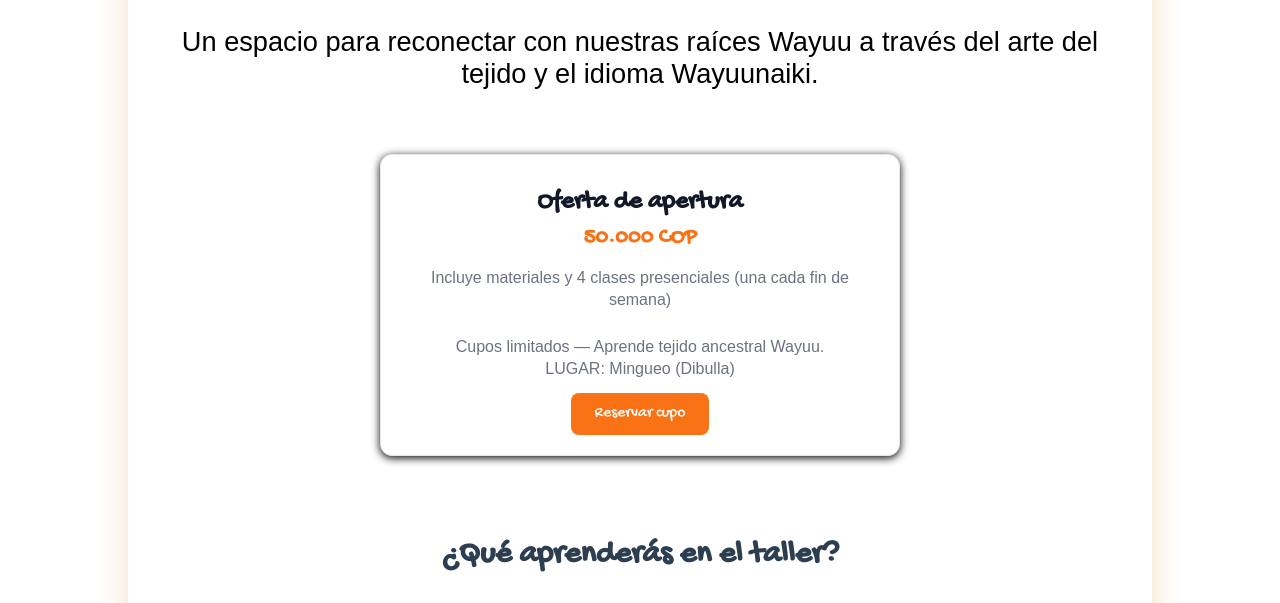
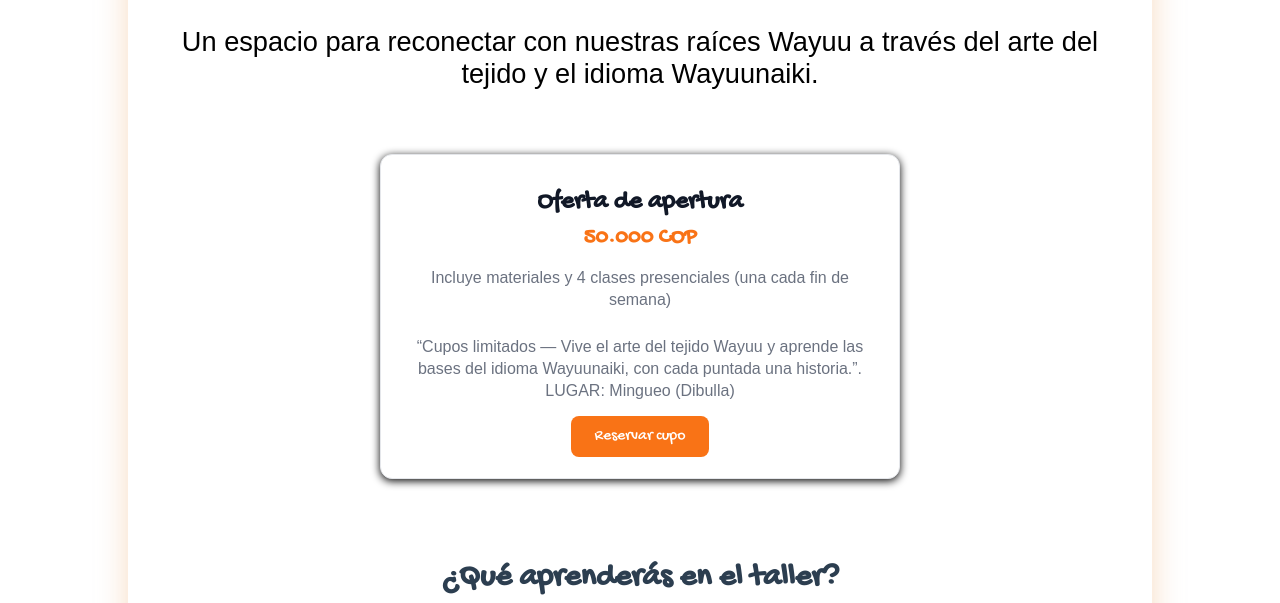
Before and after one commit to epieyu1/landing-page-hilando-raices, a plain HTML site: page index.html in a window 1280 px wide. Shown: the part 186-789 px from the top of the page. Drawn offline with Linux system fonts and the light colour scheme.

Commit message:
se agraga contenido a oferta

```diff
--- a/index.html
+++ b/index.html
@@ -32,7 +32,7 @@
         <h2 class="texto-oferta">Oferta de apertura</h2>
         <p class="precio-oferta">50.000 COP</p>
         <p class="subtexto-oferta">Incluye materiales y 4 clases presenciales (una cada fin de semana)</p>
-        <p class="detalle-oferta">Cupos limitados — Aprende tejido ancestral Wayuu.<br>LUGAR: Mingueo (Dibulla)</p>
+        <p class="detalle-oferta">“Cupos limitados — Vive el arte del tejido Wayuu y aprende las bases del idioma Wayuunaiki, con cada puntada una historia.”.<br>LUGAR: Mingueo (Dibulla)</p>
         <a href="https://wa.me/573145503718?text=Hola,%20quiero%20inscribirme%20en%20las%204%20clases%20por%2050.000" class="btn-oferta">Reservar cupo</a>
       </section>
 
```
